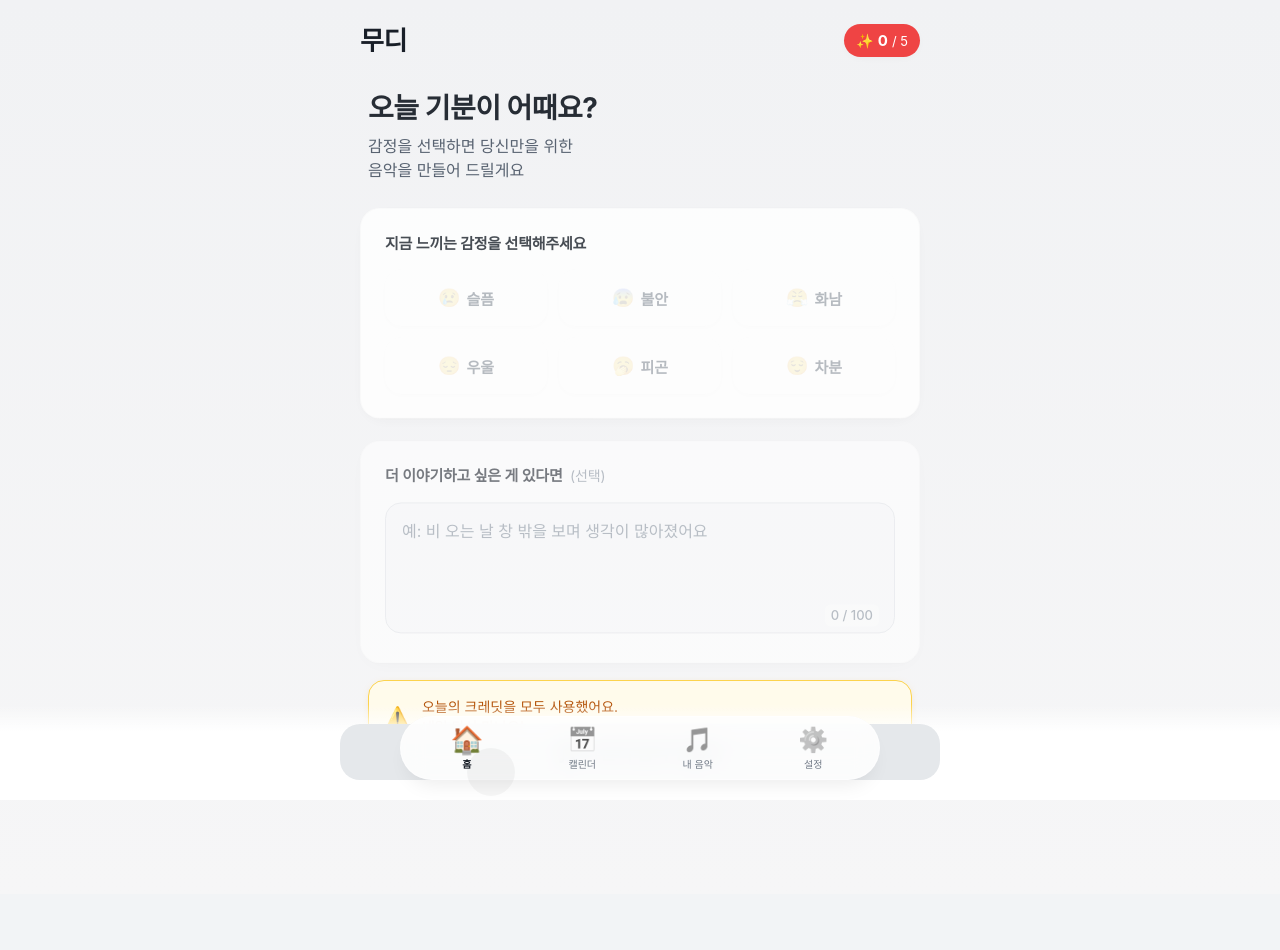
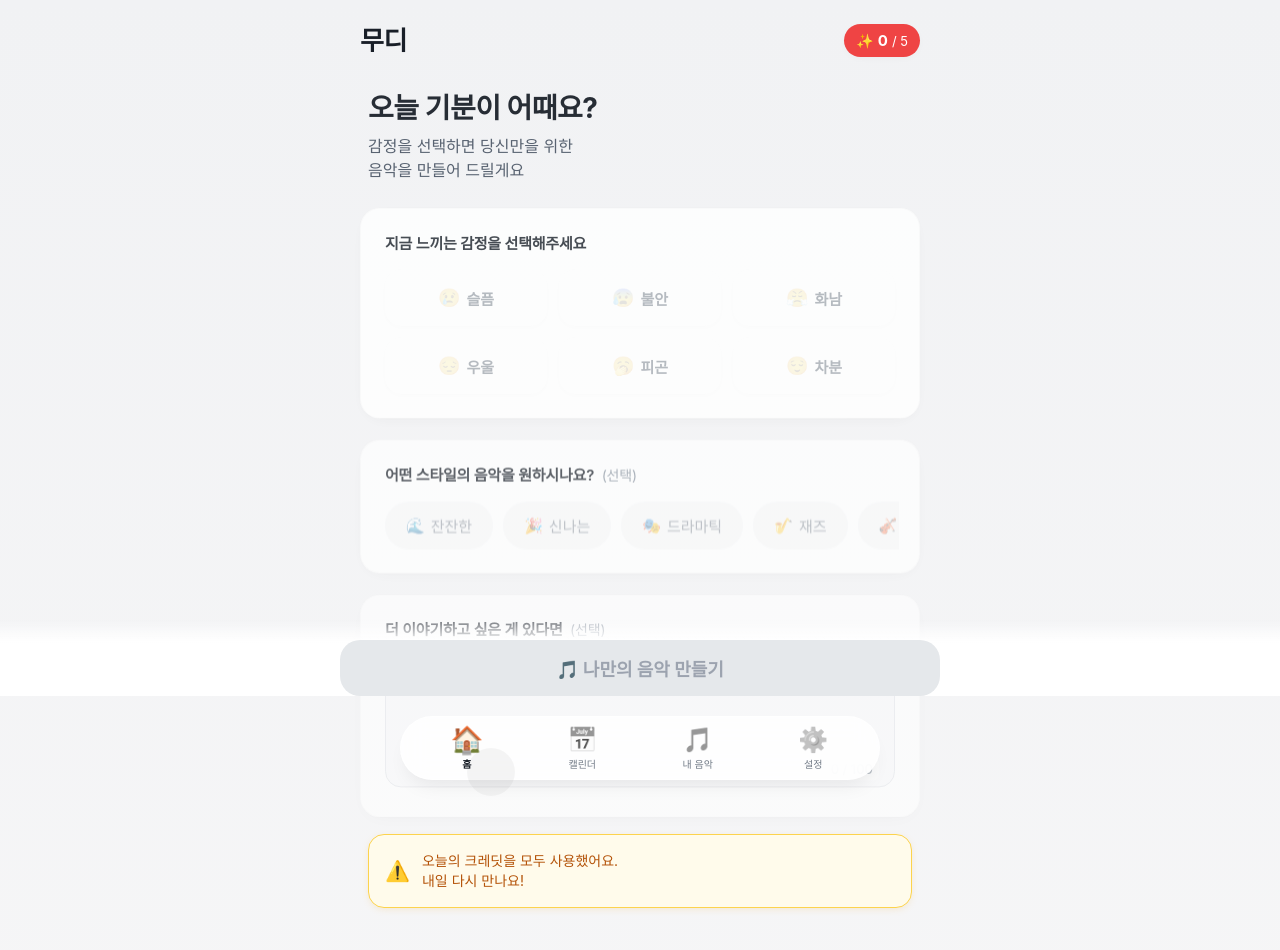
Before and after one commit to AiMarvis/apps-in-toss-moodi, a React (Vite) app: page /intro in a window 1280 px wide. Both pictures are taken after a click on the button "무디 만나기". Shown: the top 950 px of the page. Before the commit the page ends 894 px from the top, so only its background shows below. Built offline with nearby package versions, Linux system fonts and the light colour scheme; no server answers; a web font is replaced by a local one.

Commit message:
Update HomePage styles and moodi.ait config

```diff
--- a/src/pages/HomePage.css
+++ b/src/pages/HomePage.css
@@ -32,7 +32,7 @@
 .home-content {
   flex: 1;
   padding: var(--spacing-4) var(--spacing-page-horizontal);
-  padding-bottom: 140px;
+  padding-bottom: 220px;
   max-width: 600px;
   margin: 0 auto;
   width: 100%;
@@ -92,6 +92,59 @@
 /* Emotion Grid */
 .emotion-section {
   animation: fadeIn 0.5s ease-out 0.1s both;
+}
+
+/* Music Type Section */
+.music-type-section {
+  animation: fadeIn 0.5s ease-out 0.15s both;
+}
+
+.music-type-scroll {
+  display: flex;
+  gap: 10px;
+  overflow-x: auto;
+  padding: 4px;
+  margin: -4px; /* Compensate for padding */
+  -webkit-overflow-scrolling: touch;
+  scrollbar-width: none; /* Firefox */
+}
+
+.music-type-scroll::-webkit-scrollbar {
+  display: none; /* Chrome/Safari */
+}
+
+.music-type-chip {
+  flex: 0 0 auto;
+  padding: 12px 20px;
+  border-radius: 24px;
+  background: #f3f4f6;
+  color: var(--color-text-sub);
+  font-size: 15px;
+  font-weight: 500;
+  border: 1px solid transparent;
+  transition: all 0.2s cubic-bezier(0.25, 1, 0.5, 1);
+  cursor: pointer;
+  display: flex;
+  align-items: center;
+  gap: 6px;
+}
+
+.music-type-chip:active {
+  transform: scale(0.96);
+}
+
+.music-type-chip.selected {
+  background: #eef6ff;
+  color: var(--color-primary);
+  border-color: var(--color-primary);
+  font-weight: 600;
+  box-shadow: 0 2px 8px -2px rgba(49, 131, 246, 0.3);
+}
+
+.music-type-chip.disabled {
+  opacity: 0.5;
+  cursor: not-allowed;
+  pointer-events: none;
 }
 
 .emotion-grid {
@@ -192,11 +245,11 @@
 /* Footer */
 .home-footer {
   position: fixed;
-  bottom: 0;
+  bottom: calc(64px + var(--spacing-5) + env(safe-area-inset-bottom) + 20px);
   left: 0;
   right: 0;
   padding: 20px var(--spacing-page-horizontal);
-  padding-bottom: max(20px, env(safe-area-inset-bottom));
+  padding-bottom: 0;
   background: linear-gradient(to top, rgba(255,255,255,1) 70%, rgba(255,255,255,0) 100%);
   z-index: 10;
   display: flex;
--- a/src/pages/HomePage.tsx
+++ b/src/pages/HomePage.tsx
@@ -8,6 +8,15 @@ import { useCredits } from '../hooks/useCredits';
 import './HomePage.css';
 
 const MAX_TEXT_LENGTH = 100;
+
+const MUSIC_TYPES = [
+  { id: 'calm', label: '잔잔한', emoji: '🌊' },
+  { id: 'upbeat', label: '신나는', emoji: '🎉' },
+  { id: 'dramatic', label: '드라마틱', emoji: '🎭' },
+  { id: 'jazz', label: '재즈', emoji: '🎷' },
+  { id: 'classical', label: '클래식', emoji: '🎻' },
+  { id: 'lofi', label: 'Lo-fi', emoji: '🎧' },
+];
 
 /**
  * 홈 페이지 - 감정 입력 UI (PRD 5.1)
@@ -20,6 +29,7 @@ export const HomePage: React.FC = () => {
   const { credits } = useCredits();
 
   const [selectedEmotion, setSelectedEmotion] = useState<EmotionKeyword | null>(null);
+  const [selectedMusicType, setSelectedMusicType] = useState<string | null>(null);
   const [emotionText, setEmotionText] = useState('');
 
   const canGenerate = selectedEmotion !== null && credits > 0;
@@ -31,6 +41,7 @@ export const HomePage: React.FC = () => {
     navigate('/loading', {
       state: {
         emotion: selectedEmotion,
+        musicType: selectedMusicType,
         emotionText: emotionText.trim() || undefined,
       },
     });
@@ -68,6 +79,26 @@ export const HomePage: React.FC = () => {
                   disabled={credits <= 0}
                 />
               </div>
+            ))}
+          </div>
+        </section>
+
+        {/* Music Type Selection (Optional) */}
+        <section className="music-type-section home-card">
+          <h3 className="section-label">
+            어떤 스타일의 음악을 원하시나요? <span className="optional">(선택)</span>
+          </h3>
+          <div className="music-type-scroll">
+            {MUSIC_TYPES.map((type) => (
+              <button
+                key={type.id}
+                className={`music-type-chip ${selectedMusicType === type.id ? 'selected' : ''} ${credits <= 0 ? 'disabled' : ''}`}
+                onClick={() => setSelectedMusicType(selectedMusicType === type.id ? null : type.id)}
+                disabled={credits <= 0}
+              >
+                <span>{type.emoji}</span>
+                <span>{type.label}</span>
+              </button>
             ))}
           </div>
         </section>
```
Also changed, not shown: 1 other file (tests, documents, lock files or other folders).
